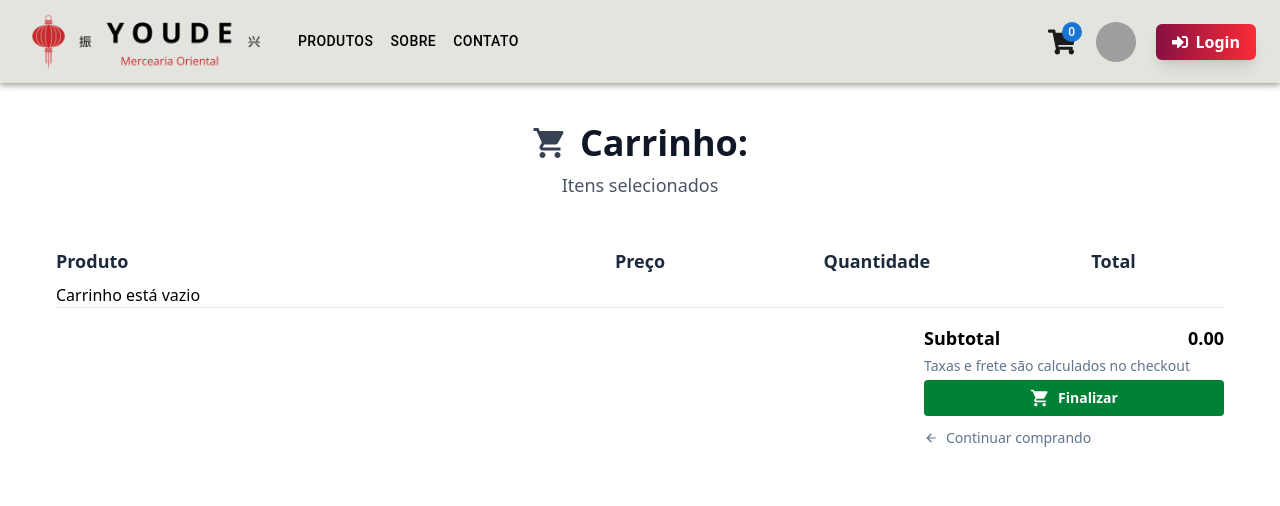
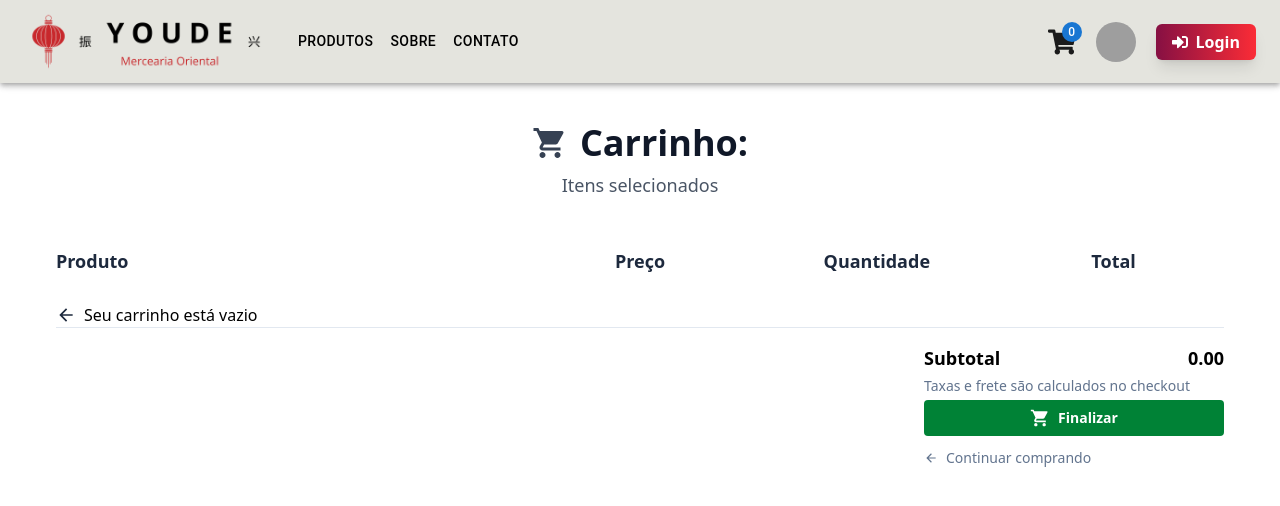
Before and after one commit to alyhenr/adfecommfront, a React (Vite) app: page /cart in a window 1280 px wide. Shown: the top 506 px of the page. Built offline with nearby package versions, Linux system fonts and the light colour scheme; grey boxes are pictures that could not be loaded.

Commit message:
adjustment when trying to decrease item quantity and it's already 1 - only clean cart when explicitly doing it by deleting item from cart

```diff
--- a/src/components/cart/Cart.tsx
+++ b/src/components/cart/Cart.tsx
@@ -36,7 +36,12 @@ const Cart = () => {
 
         {/* Render Items */}
         {(products?.length > 0 && products.map(p => <ItemContent key={p.productId} product={p}/>))
-        || <h1>Carrinho está vazio</h1>}
+        || <div className="flex gap-2 items-center justify-start mt-5">
+                <Link to="/products" className="flex gap-2 items-center text-slate-800 font-extrabold">
+                    <MdArrowBack size={20} className="hover:scale-110"/>
+                </Link>
+                <h1>Seu carrinho está vazio</h1>
+            </div>}
 
         <div className="border-t-[1.5px] border-slate-200 py-4 flex sm:flex-row sm:px-0 px-2 flex-col sm:justify-between gap-4">
             <div></div>
--- a/src/components/cart/ItemContent.tsx
+++ b/src/components/cart/ItemContent.tsx
@@ -18,6 +18,7 @@ export const QuantityHanlder = ({ product } : { product: Product }) => {
     }
 
     const handleSubtractFromCart = () => {
+        if (quantity <= 1) return;
         const { removedFromCart, message, type } = dispatch(removeFromCart(productId, !(quantity > 1)))
         if (removedFromCart) toast.success(message)
         else toast.error(message)
--- a/src/store/actions/index.ts
+++ b/src/store/actions/index.ts
@@ -70,7 +70,7 @@ export const fetchCategoriesThunk = (queryString: string = "")  => async (dispat
 
 }
 
-export const addToCart = (data: Product, updateQtde: boolean = false) => (dispatch: Dispatch, currState: () => RootState) : { addedToCart: boolean, message: string, type: string }=> {
+export const addToCart = (data: Product, updateQtde: boolean = false) => (dispatch: Dispatch, currState: () => RootState) : { addedToCart: boolean, message: string, type: string } => {
   const state = currState();
   const { products: cartItems } = state.cartState;
   const existingProduct = state.productsState.products.find(p => p.productId === data.productId);
@@ -123,8 +123,12 @@ export const removeFromCart = (productId: number, clean: boolean = false) => (di
   const existingProduct = state.productsState.products.find(p => p.productId === productId);
   if (!existingProduct) return { removedFromCart: false, message: "Product not found, please refresh the page", type: "alert" };
 
-  let updatedCartItems : Product[] = []
-  if (clean || existingProduct.quantity <= 1) {
+  let updatedCartItems : Product[] = [ ...cartItems ]
+  let foundProduct = updatedCartItems.find(p => p.productId === productId)
+
+  if (!foundProduct) return { removedFromCart: false, message: `${truncateText(existingProduct.productName, 50)} not in the cart`, type: "alert" };
+
+  if (clean || foundProduct.quantity <= 1) {
     updatedCartItems = cartItems.filter(i => i.productId != productId)
   } else {
     updatedCartItems = cartItems.map(i => {
```
